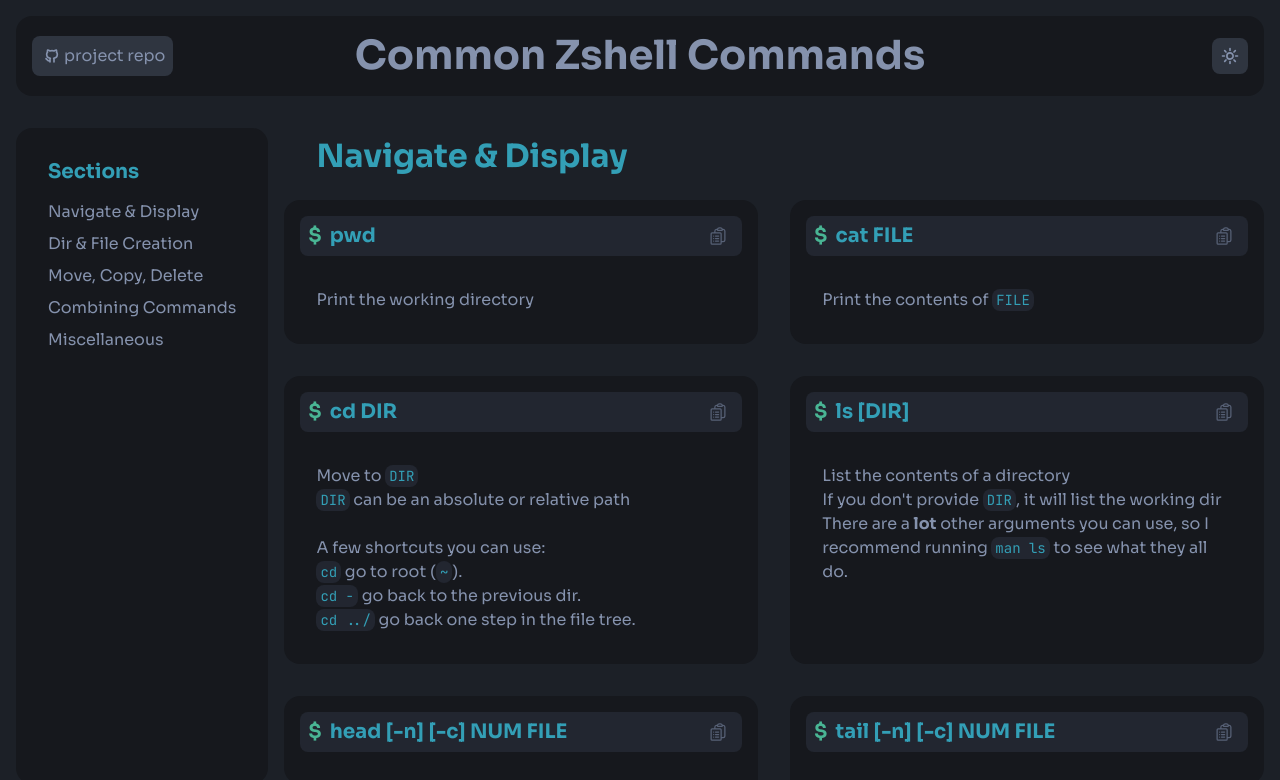
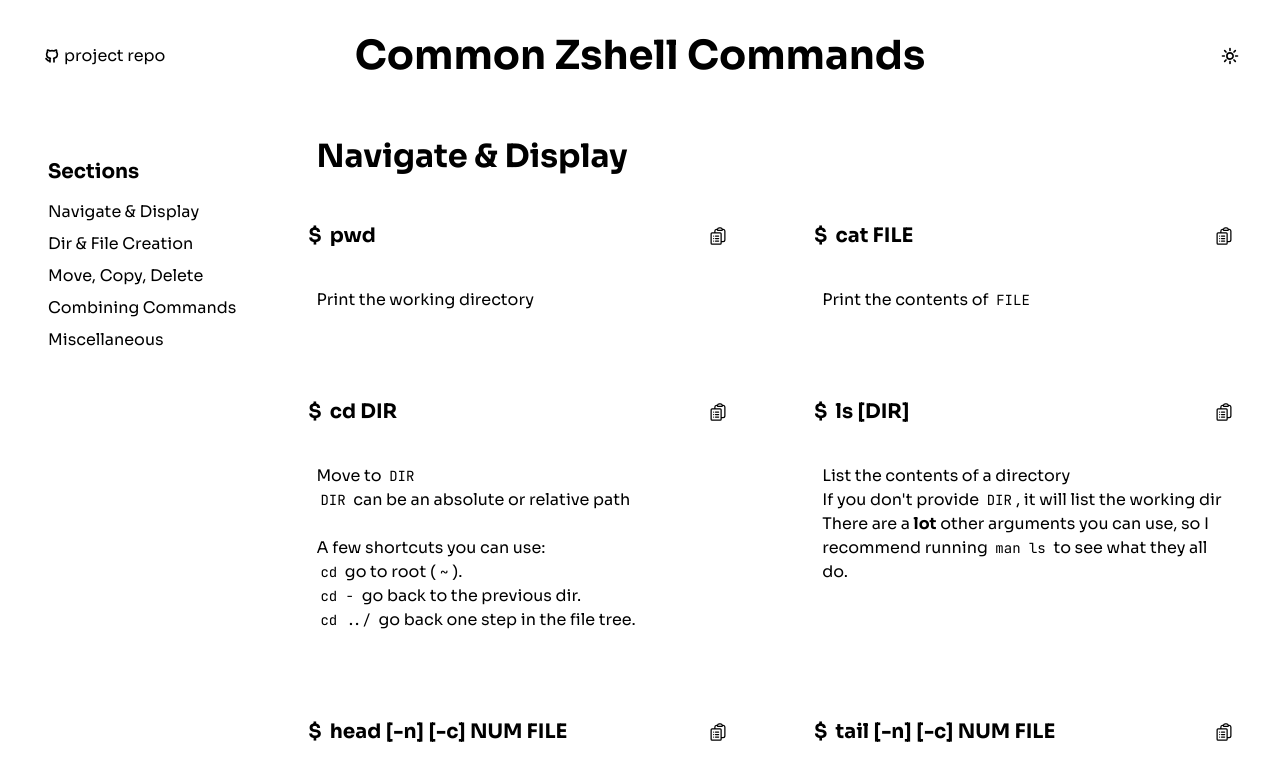
Before and after one commit to SoupCat-Py/zshcheatsheet, a React (Vite) app: page / in a window 1280 px wide. Shown: the top 780 px of the page. Built offline with nearby package versions, Linux system fonts and the light colour scheme.

Commit message:
dark and light mode colors
might adjust light mode colors later

```diff
--- a/index.css
+++ b/index.css
@@ -1,4 +1,11 @@
 :root {
+    --size-1: 40px;
+    --size-2: 32px;
+    --size-3: 20px;
+    --size-4: 16px;
+    --size-5: 14px;
+}
+:root.dark {
     --bg-base: #1C2027;
     --bg: #16181D;
     --primary: #339FB6;
@@ -11,13 +18,22 @@
     --dark-select: #222630;
     --danger: #E45B67;
     --success: #49B594;
+}
+:root.light {
+    --bg-base: #FFFFFF;
+    --bg: #ecedf0;
+    --primary: #009adc;
+    --text: #181b23;
+    --button-dark:#d2d6de;
+    --button-mid: #8e99ac;
+    --button-light: #6a7790;
+    --primary-select: #008faf;
+    --mid-select:  #c4cad4;
+    --dark-select: #dadce2;
+    --success: #0fbb7f;
+    --danger: #e52636;
+}
 
-    --size-1: 40px;
-    --size-2: 32px;
-    --size-3: 20px;
-    --size-4: 16px;
-    --size-5: 14px;
-}
 * {
     font-family: Sora;
     font-size: var(--size-4);
```
